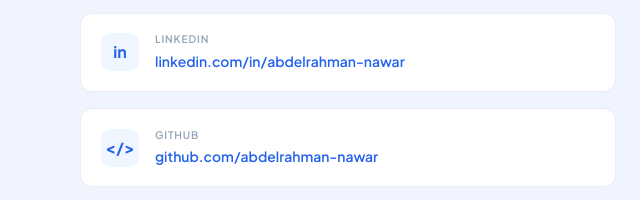
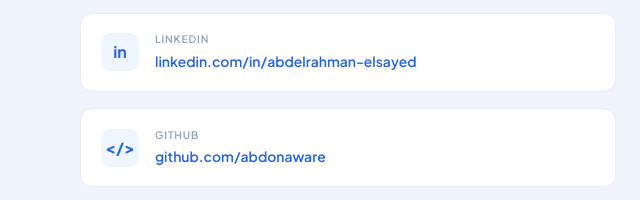
Before and after one commit to ayanawar4/abdelrahman-portfolio, a plain HTML site: page index.html in a window 1280 px wide. Shown: the part 4202-4402 px from the top of the page, 0-640 px from the left. Drawn offline with Linux system fonts and the light colour scheme.

Commit message:
Update index.html

```diff
--- a/index.html
+++ b/index.html
@@ -637,7 +637,7 @@
           <div class="proj-name">JetStay — Flight &amp; Hotel Booking</div>
           <p class="proj-desc">Full-stack booking platform with JWT &amp; Google OAuth authentication, role-based access (users, hotel admins, airline admins), advanced search, booking, cancellation, and secure payment workflows.</p>
           <div class="proj-tags"><span class="proj-tag">Spring Boot</span><span class="proj-tag">React</span><span class="proj-tag">MySQL</span><span class="proj-tag">JWT</span><span class="proj-tag">OAuth</span></div>
-          <a href="#" class="proj-link">View on GitHub →</a>
+          <a href="https://github.com/abdonaware" class="proj-link">View on GitHub →</a>
         </div>
       </div>
 
@@ -651,7 +651,7 @@
           <div class="proj-name">Producer–Consumer Simulation</div>
           <p class="proj-desc">Real-time simulation using Java multithreading and WebSocket. Applied Producer–Consumer, Singleton, Observer, Snapshot, and Concurrency patterns to ensure scalability and consistency.</p>
           <div class="proj-tags"><span class="proj-tag">Java</span><span class="proj-tag">Spring Boot</span><span class="proj-tag">WebSocket</span><span class="proj-tag">React</span></div>
-          <a href="#" class="proj-link">View on GitHub →</a>
+          <a href="https://github.com/abdonaware" class="proj-link">View on GitHub →</a>
         </div>
       </div>
 
@@ -665,7 +665,7 @@
           <div class="proj-name">InstaMail — Real-Time Email Platform</div>
           <p class="proj-desc">Live inbox updates using Server-Sent Events (SSE). Applied the Proxy Design Pattern to rate-limit requests and improve system stability.</p>
           <div class="proj-tags"><span class="proj-tag">Spring Boot</span><span class="proj-tag">SSE</span><span class="proj-tag">React</span><span class="proj-tag">Proxy Pattern</span></div>
-          <a href="#" class="proj-link">View on GitHub →</a>
+          <a href="https://github.com/abdonaware" class="proj-link">View on GitHub →</a>
         </div>
       </div>
 
@@ -679,7 +679,7 @@
           <div class="proj-name">DoHub — Task Management System</div>
           <p class="proj-desc">Collaborative task system with real-time shared updates using SSE. JWT authentication and task tagging for secure team collaboration.</p>
           <div class="proj-tags"><span class="proj-tag">Spring Boot</span><span class="proj-tag">SSE</span><span class="proj-tag">JWT</span><span class="proj-tag">React</span></div>
-          <a href="#" class="proj-link">View on GitHub →</a>
+          <a href="https://github.com/abdonaware" class="proj-link">View on GitHub →</a>
         </div>
       </div>
 
@@ -693,7 +693,7 @@
           <div class="proj-name">Paint — Web Drawing Application</div>
           <p class="proj-desc">Drawing app with undo/redo using the Command pattern and persistent save/load (JSON, XML). Clean extensible architecture using multiple GoF design patterns.</p>
           <div class="proj-tags"><span class="proj-tag">Command Pattern</span><span class="proj-tag">GoF</span><span class="proj-tag">JSON</span><span class="proj-tag">XML</span></div>
-          <a href="#" class="proj-link">View on GitHub →</a>
+          <a href="https://github.com/abdonaware" class="proj-link">View on GitHub →</a>
         </div>
       </div>
 
@@ -736,13 +736,13 @@
           <div class="contact-icon">📞</div>
           <div><div class="contact-label">Phone</div><div class="contact-val">+20 155 894 9564</div></div>
         </a>
-        <a href="https://linkedin.com" class="contact-item reveal d2" target="_blank">
+        <a href="https://www.linkedin.com/in/abdelrahman-elsayed-6126a725a" class="contact-item reveal d2" target="_blank">
           <div class="contact-icon">in</div>
-          <div><div class="contact-label">LinkedIn</div><div class="contact-val">linkedin.com/in/abdelrahman-nawar</div></div>
+          <div><div class="contact-label">LinkedIn</div><div class="contact-val">linkedin.com/in/abdelrahman-elsayed</div></div>
         </a>
-        <a href="https://github.com" class="contact-item reveal d3" target="_blank">
+        <a href="https://github.com/abdonaware" class="contact-item reveal d3" target="_blank">
           <div class="contact-icon">&lt;/&gt;</div>
-          <div><div class="contact-label">GitHub</div><div class="contact-val">github.com/abdelrahman-nawar</div></div>
+          <div><div class="contact-label">GitHub</div><div class="contact-val">github.com/abdonaware</div></div>
         </a>
         <div class="contact-item reveal d4" style="cursor:default">
           <div class="contact-icon">📍</div>
```
